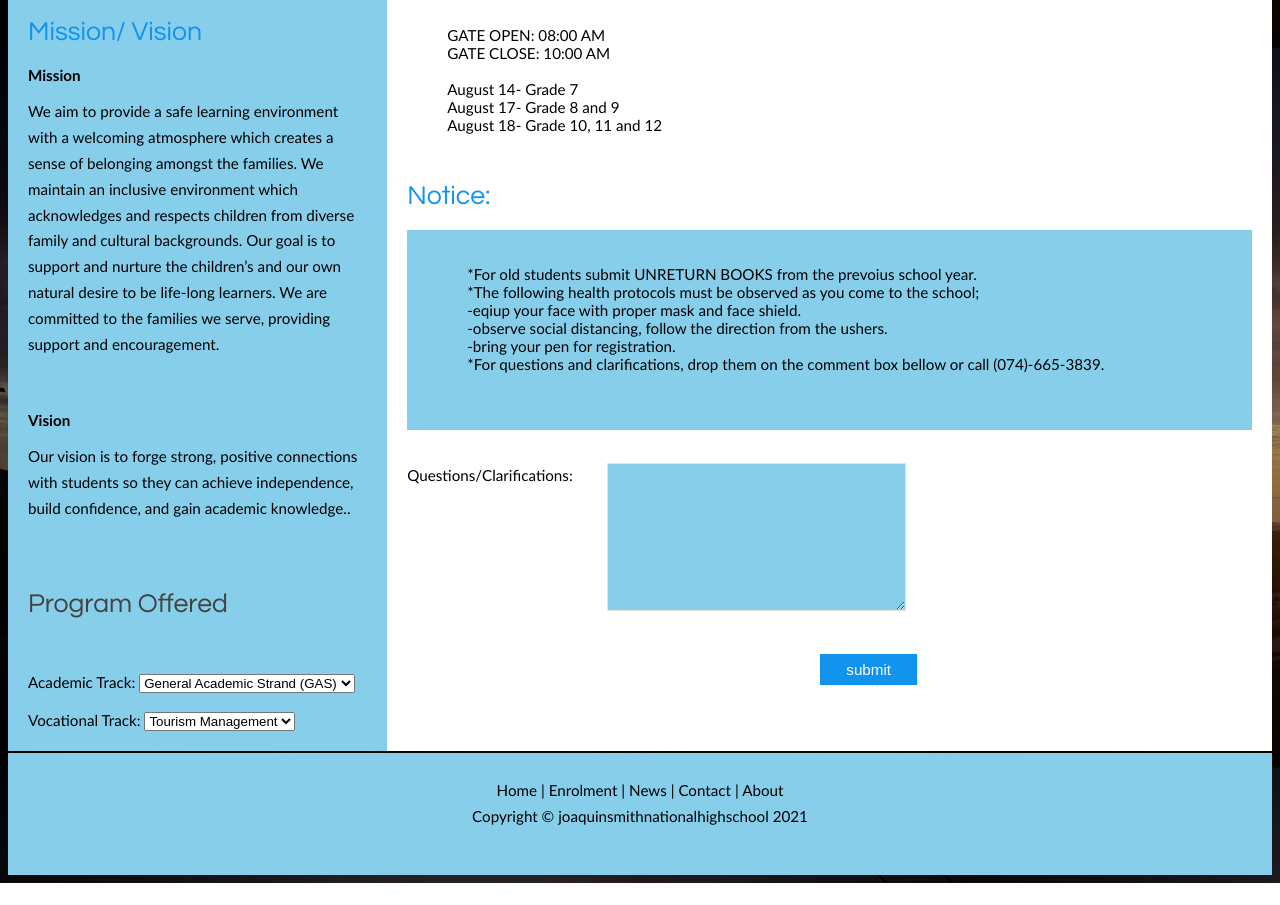
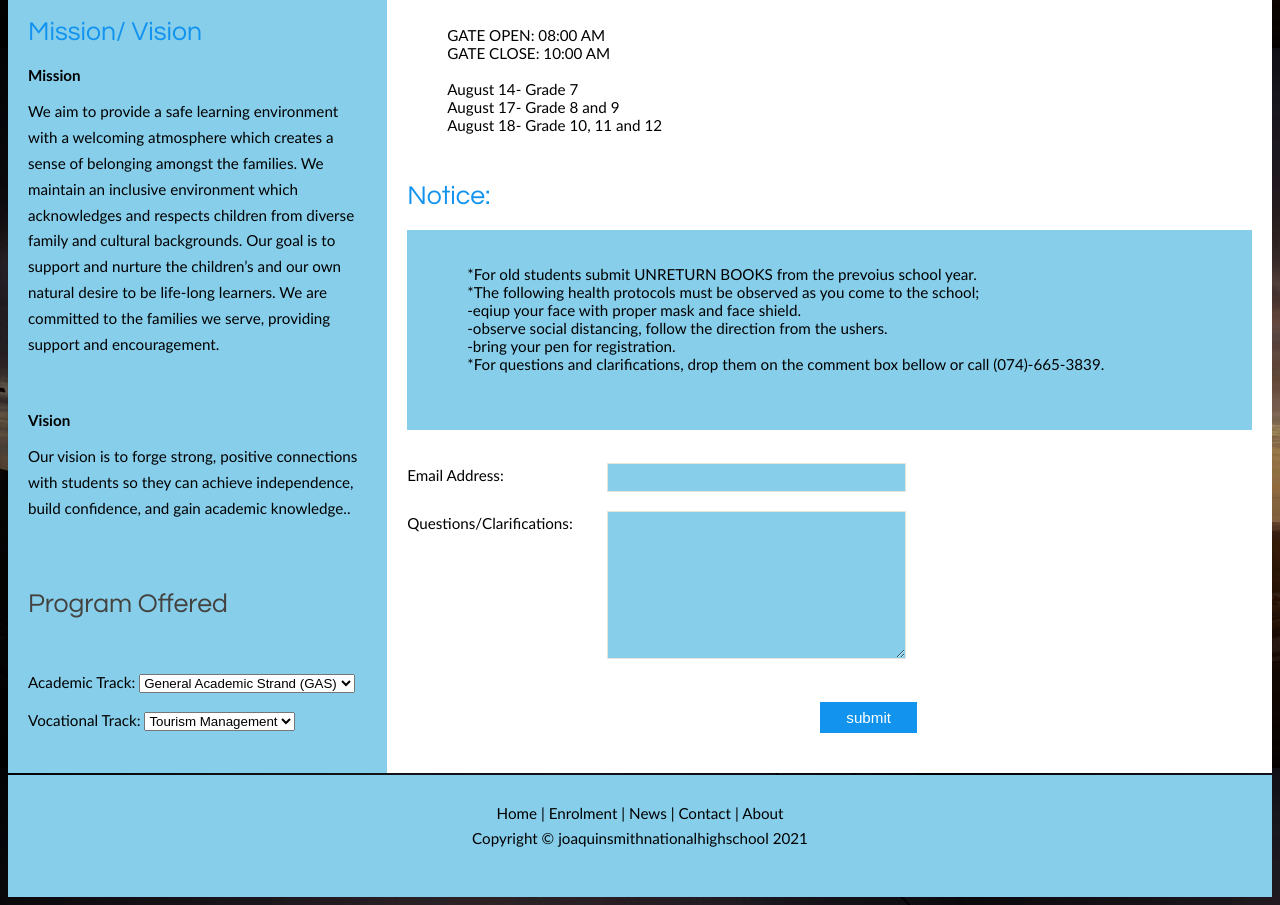
Before and after one commit to Javinida1/finalproject-responsivewebsites, a plain HTML site: page news.html in a window 1280 px wide. Shown: the part 672-1577 px from the top of the page. Before the commit the page ends 1555 px from the top, so only its background shows below. Drawn offline with Linux system fonts and the light colour scheme.

Commit message:
Update news.html

```diff
--- a/news.html
+++ b/news.html
@@ -98,6 +98,7 @@ Our goal is to support and nurture the children’s and our own natural desire t
 
 <form action="#" method="post">
           <div class="form_settings">
+	     <p><span>Email Address:</span><input class="contact" type="text" name="your_email" value="" /></p>
             <p><span>Questions/Clarifications:</span><textarea class="contact textarea" rows="8" cols="50" name="your_enquiry"></textarea></p>
             <p style="padding-top: 15px"><span>&nbsp;</span><input class="submit" type="submit" name="contact_submitted" value="submit" /></p>
           </div>
```
